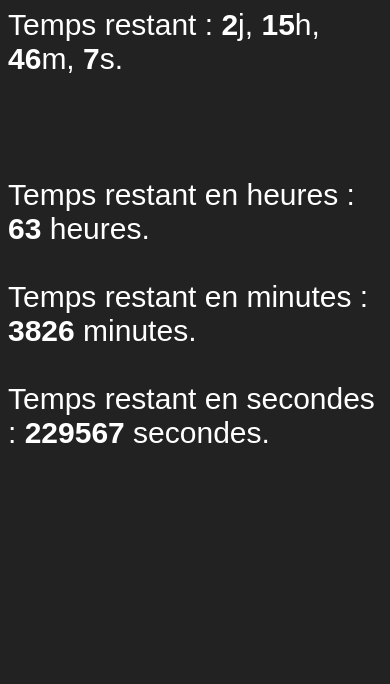
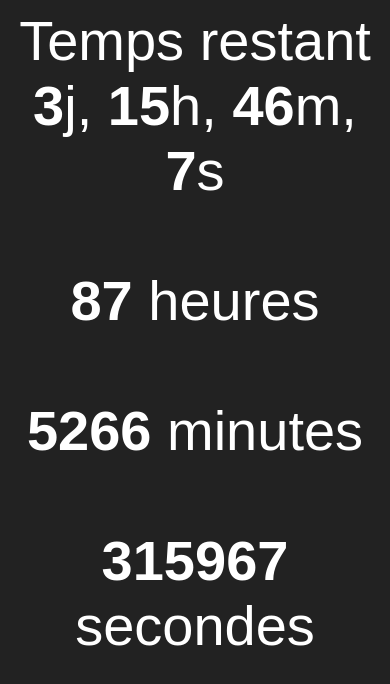
Before and after one commit to victorboudet/victorboudet.github.io, a plain HTML site: page compteur.html in a window 390 px wide. Drawn offline with Linux system fonts and the light colour scheme.

Commit message:
[ FIX ] adapt the police size for phone interface

```diff
--- a/compteur.html
+++ b/compteur.html
@@ -19,13 +19,13 @@
       padding-top: 210px;
       width: 100%;
       color: #f1f1f1;
-      font-size: 80px;
+      font-size: 350%;
       text-align: center;
     }
 
     #countdown {
-      font-size: 30px;
-      text-align: left;
+      font-size: 350%;
+      text-align: center;
       color: #fff;
     }
 
@@ -60,20 +60,20 @@
         let minutes = Math.floor((timeDiff % (1000 * 60 * 60)) / (1000 * 60));
         let seconds = Math.floor((timeDiff % (1000 * 60)) / 1000);
 
-        countdownElement.innerHTML = "Temps restant : ";
+        countdownElement.innerHTML = "Temps restant<br>";
         countdownElement.innerHTML += "<b>" + days + "</b>j, "
         countdownElement.innerHTML += "<b>" + hours + "</b>h, ";
         countdownElement.innerHTML += "<b>" + minutes + "</b>m, ";
-        countdownElement.innerHTML += "<b>" + seconds + "</b>s.<br><br>";
+        countdownElement.innerHTML += "<b>" + seconds + "</b>s";
 
         const hoursOnly = Math.floor(timeDiff / (1000 * 60 * 60));
-        countdownElement.innerHTML += "<br><br>Temps restant en heures : <b>" + hoursOnly + "</b> heures.";
+        countdownElement.innerHTML += "<br><br><b>" + hoursOnly + "</b> heures";
 
         const minutesOnly = Math.floor(timeDiff / (1000 * 60));
-        countdownElement.innerHTML += "<br><br>Temps restant en minutes : <b>" + minutesOnly + "</b> minutes.";
+        countdownElement.innerHTML += "<br><br><b>" + minutesOnly + "</b> minutes";
 
         const secondsOnly = Math.floor(timeDiff / 1000);
-        countdownElement.innerHTML += "<br><br>Temps restant en secondes : <b>" + secondsOnly + "</b> secondes.";
+        countdownElement.innerHTML += "<br><br><b>" + secondsOnly + "</b> secondes";
 
         if (timeDiff <= 0) {
           clearInterval(countdownInterval);
@@ -82,7 +82,7 @@
       }, 1000);
     }
 
-    const endDate = new Date("2023-06-03T12:00:00");
+    const endDate = new Date("2023-06-04T12:00:00");
     countdown(endDate);
   </script>
 </body>
```
